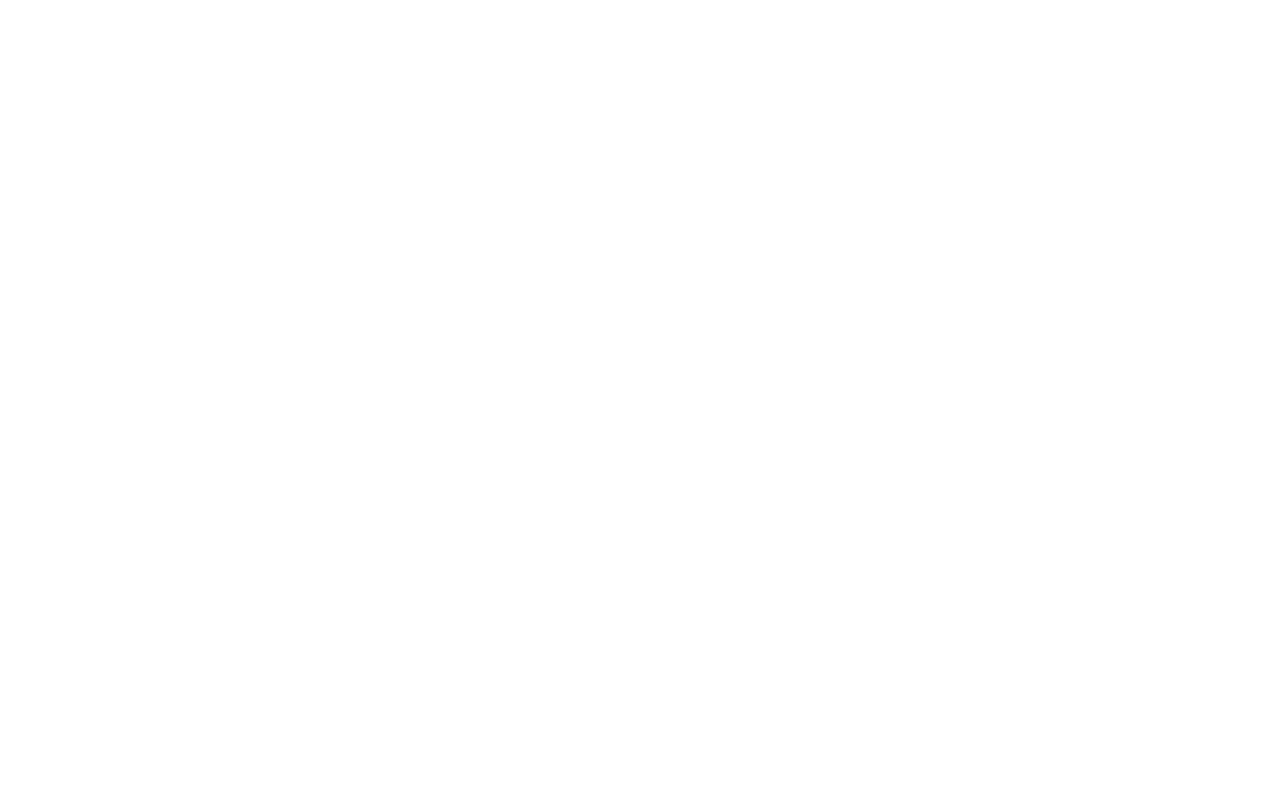
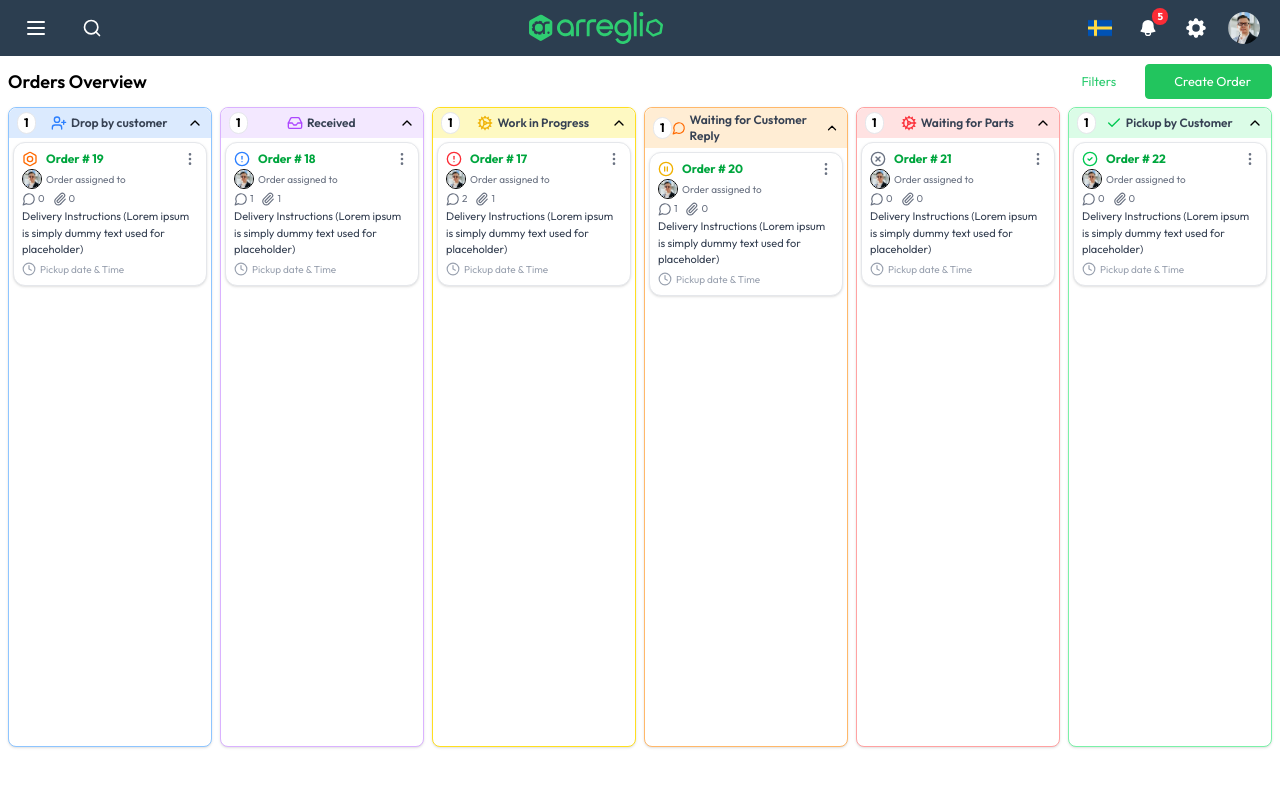
Before and after one commit to sukrutikonhar/arreglio-store-admin, a React (Vite) app: page /overview-2 in a window 1280 px wide. Before the commit this address had no page. Shown: the top 786 px of the page. Built offline with nearby package versions, Linux system fonts and the light colour scheme; a web font is replaced by a local one.

Commit message:
Updated Storepage CSS and Dummy overview and order details page

```diff
--- a/src/pages/Overveiw-fit.tsx
+++ b/src/pages/Overveiw-fit.tsx
@@ -1,5 +1,4 @@
 import { useState } from 'react';
-import { Card } from 'primereact/card';
 import { Button } from 'primereact/button';
 import { Sidebar } from 'primereact/sidebar';
 import { Link, useNavigate } from 'react-router-dom';
@@ -50,7 +49,7 @@
     }
 };
 
-export default function Overview() {
+export default function OverviewFit() {
     const [collapsed, setCollapsed] = useState(statuses.map(() => false));
     const [optionsPanel, setOptionsPanel] = useState<{ open: boolean, orderId: number | null }>({ open: false, orderId: null });
     const navigate = useNavigate();
--- a/src/pages/Overview.tsx
+++ b/src/pages/Overview.tsx
@@ -1,5 +1,4 @@
 import { useState } from 'react';
-import { Card } from 'primereact/card';
 import { Button } from 'primereact/button';
 import { Sidebar } from 'primereact/sidebar';
 import { Link, useNavigate } from 'react-router-dom';
--- a/src/router/AppRouter.tsx
+++ b/src/router/AppRouter.tsx
@@ -10,6 +10,7 @@
 import OrderDetails from '../pages/OrderDetails';
 import { useLocation } from 'react-router-dom';
 import { useParams } from 'react-router-dom';
+import OverviewFit from "../pages/Overveiw-fit";
 
 function StorePreviewRoute() {
     const location = useLocation();
@@ -60,6 +61,7 @@
                     {/* Main pages */}
                     <Route path="dashboard" element={<Dashboard />} />
                     <Route path="overview" element={<Overview />} />
+                    <Route path="overview-2" element={<OverviewFit />} />
                     <Route path="/order/:id" element={<OrderDetails />} />
 
                     {/* Settings + nested routes */}
```
